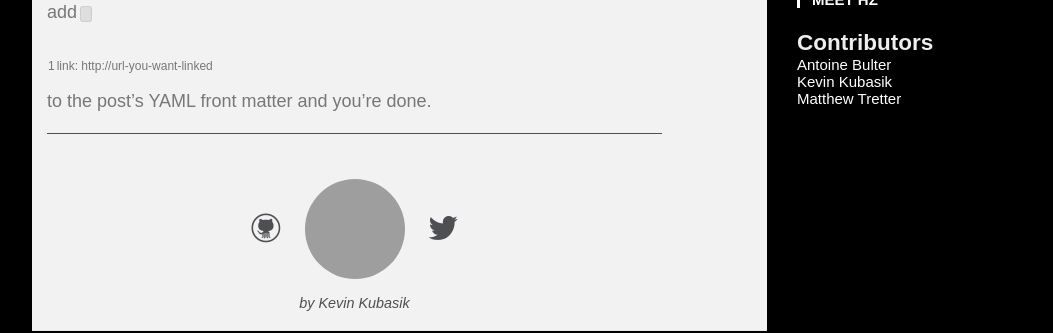
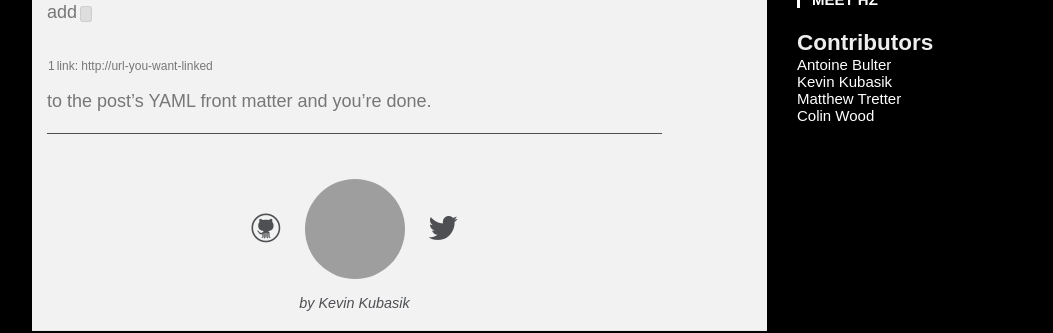
Before and after one commit to cwood/hzdg.github.io, a Jekyll site: the page built from _posts/2013-08-12-sample-link-post.md, in a window 1280 px wide. Shown: the part 159-492 px from the top of the page, without its empty margins (113-1166 px from the left). Built offline with Jekyll 4.4.1, drawn with Linux system fonts in a browser that asks for light colours; grey boxes are pictures that could not be loaded.

Commit message:
Add myself as a contributor

```diff
--- a/_config.yml
+++ b/_config.yml
@@ -42,6 +42,11 @@ contributors:
     gravatar: 0e631d686b8356102da3721bd8cd65c4
     twitter: matthewwithanm
     github: matthewwithanm
+  cwood:
+    name: Colin Wood
+    gravatar: 0cdc1f3e04f0117e594168d006687864
+    twitter: colinbits
+    github: cwood
 
 static_pages:
   - name: 'Meet HZ'
@@ -110,6 +115,8 @@ prose:
               value: "aebsr"
             - name: "Matthew Tretter"
               value: "matthewwithanm"
+            - name: "Colin Wood"
+              value: "cwood"
 
 kramdown:
   auto_ids: true
```
